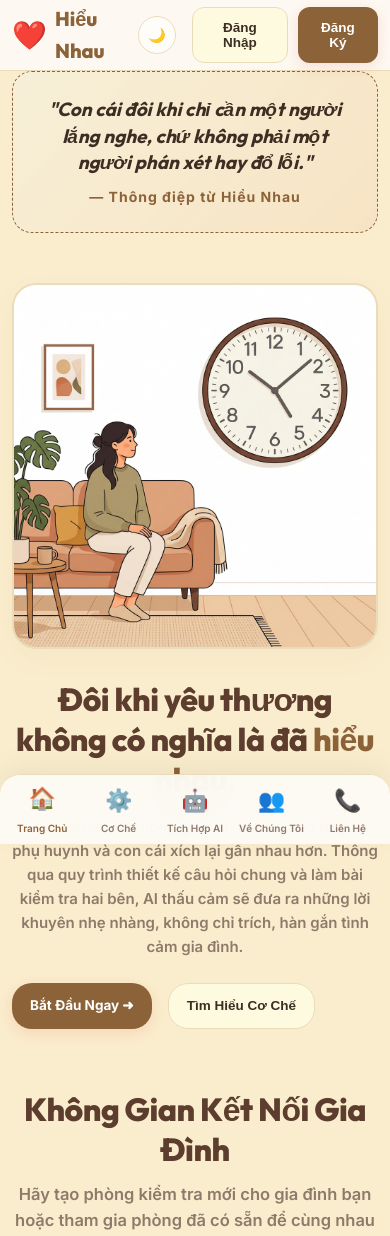
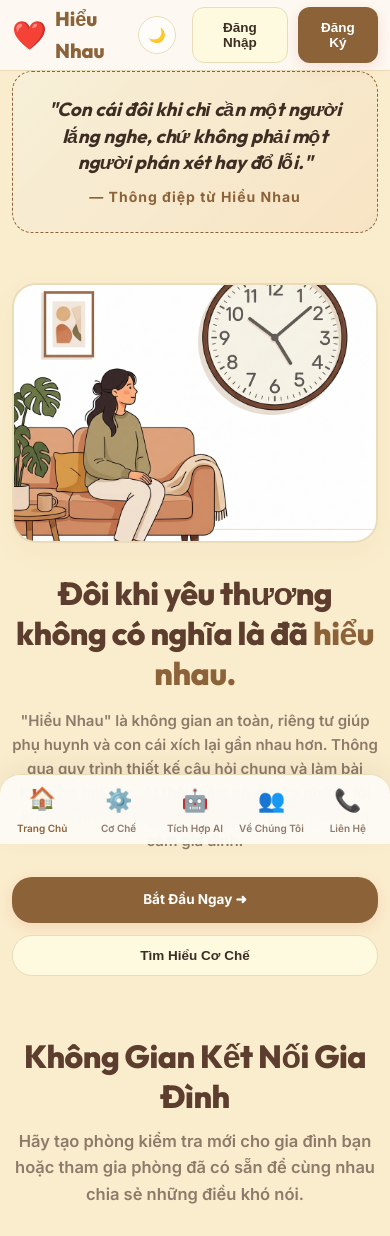
Before and after one commit to KhoiNguyen213/d3w, a React (Vite) app: page / in a window 390 px wide. Shown: the top 1236 px of the page. Built offline with nearby package versions, Linux system fonts and the light colour scheme.

Commit message:
style: stack hero buttons vertically and lock cozy illustration ratio for mobile balance

```diff
--- a/src/App.jsx
+++ b/src/App.jsx
@@ -879,7 +879,7 @@ function App() {
                 <p>
                   "Hiểu Nhau" là không gian an toàn, riêng tư giúp phụ huynh và con cái xích lại gần nhau hơn. Thông qua quy trình thiết kế câu hỏi chung và làm bài kiểm tra hai bên, AI thấu cảm sẽ đưa ra những lời khuyên nhẹ nhàng, không chỉ trích, hàn gắn tình cảm gia đình.
                 </p>
-                <div style={{ display: 'flex', gap: '16px' }}>
+                <div className="hero-btn-group">
                   <a className="btn btn-primary" href="#create-room-section">
                     Bắt Đầu Ngay ➜
                   </a>
--- a/src/index.css
+++ b/src/index.css
@@ -451,6 +451,19 @@ main {
   max-width: 100%;
 }
 
+.hero-btn-group {
+  display: flex;
+  flex-direction: column;
+  gap: 12px;
+  width: 100%;
+}
+
+.hero-btn-group .btn {
+  width: 100%;
+  justify-content: center;
+  text-align: center;
+}
+
 .hero-illustration {
   display: flex;
   justify-content: center;
@@ -462,6 +475,8 @@ main {
 .hero-card-illus {
   width: 100%;
   max-width: 100%;
+  height: 260px !important; /* Lock vertical height on mobile viewports for perfect balance */
+  object-fit: cover; /* Cozy flat drawing is cropped professionally and never squished */
   border-radius: 24px;
   box-shadow: var(--shadow-active);
   border: 2px solid var(--border);
```
